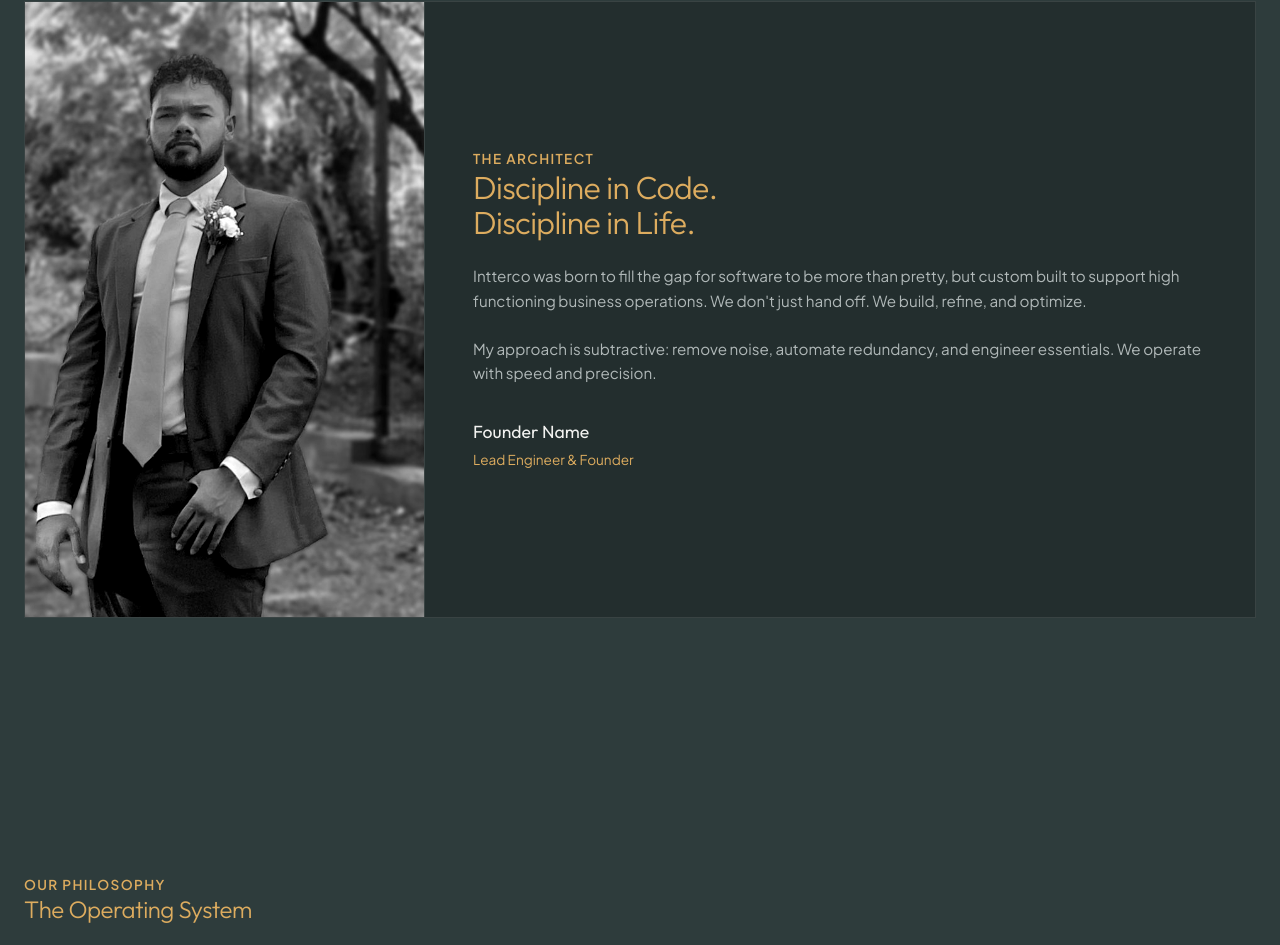
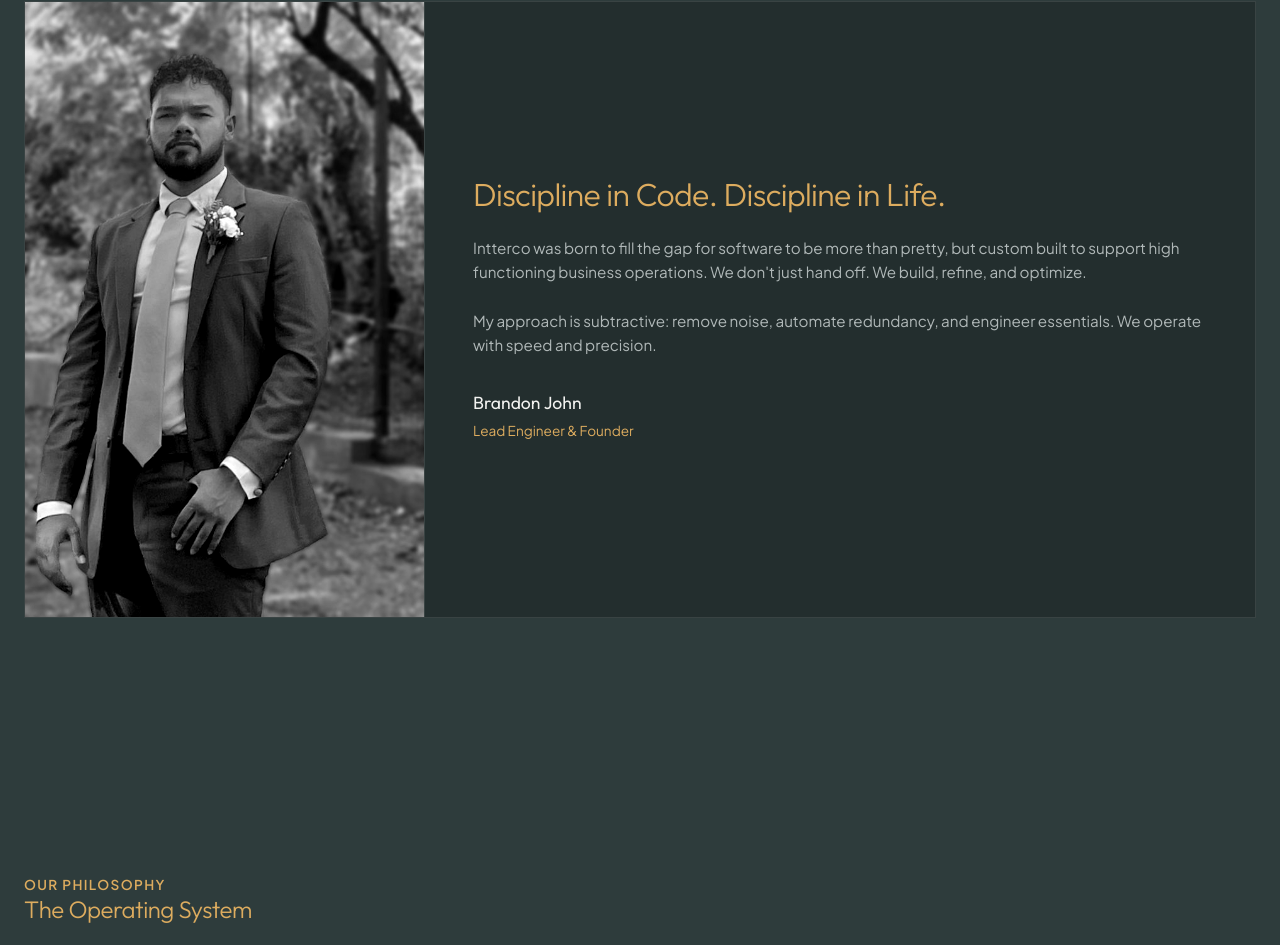
Before and after one commit to brnjn211-ux/Intterco, a plain HTML site: page about.html in a window 1280 px wide. Shown: the part 1022-1967 px from the top of the page. Drawn offline with nearby package versions, Linux system fonts and the light colour scheme.

Commit message:
Update about.html

```diff
--- a/about.html
+++ b/about.html
@@ -600,8 +600,7 @@
 
                 <div class="founder-content">
                     <div>
-                        <p class="uppercase gold-text">The Architect</p>
-                        <h2 style="margin-bottom: 1.5rem; font-size: 2rem;">Discipline in Code.<br>Discipline in Life.</h2>
+                        <h2 style="margin-bottom: 1.5rem; font-size: 2rem;">Discipline in Code. Discipline in Life.</h2>
                         <p style="color: var(--text-muted); margin-bottom: 1.5rem; font-size: 0.95rem;">
                             Intterco was born to fill the gap for software to be more than pretty, but custom built to support high functioning business operations. We don't just hand off. We build, refine, and optimize.
                         </p>
@@ -609,7 +608,7 @@
                             My approach is subtractive: remove noise, automate redundancy, and engineer essentials. We operate with speed and precision.
                         </p>
                         <div>
-                            <span style="font-family: 'Outfit'; font-size: 1.1rem; display: block;">Founder Name</span>
+                            <span style="font-family: 'Outfit'; font-size: 1.1rem; display: block;">Brandon John</span>
                             <span style="color: var(--accent); font-size: 0.85rem;">Lead Engineer & Founder</span>
                         </div>
                     </div>
```
